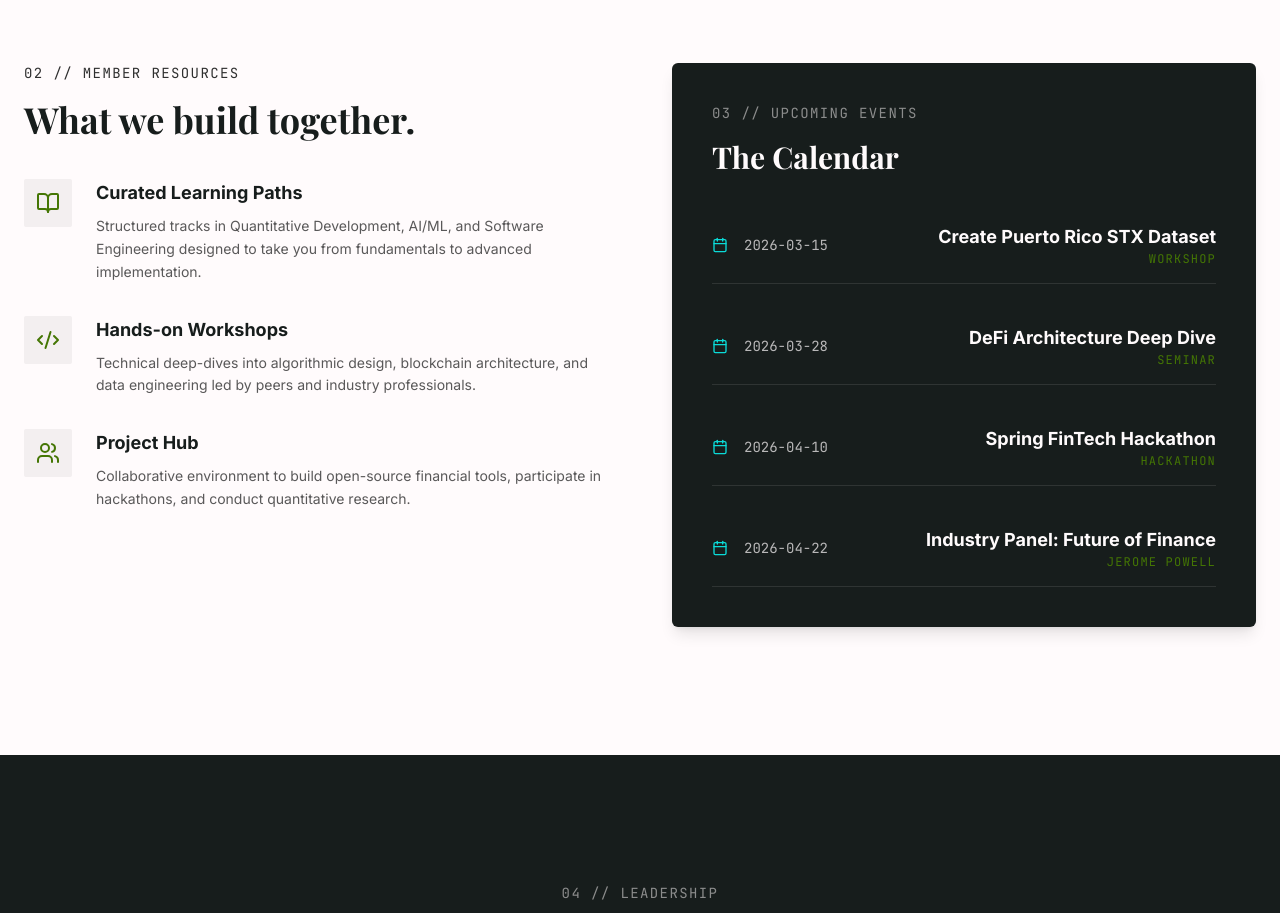
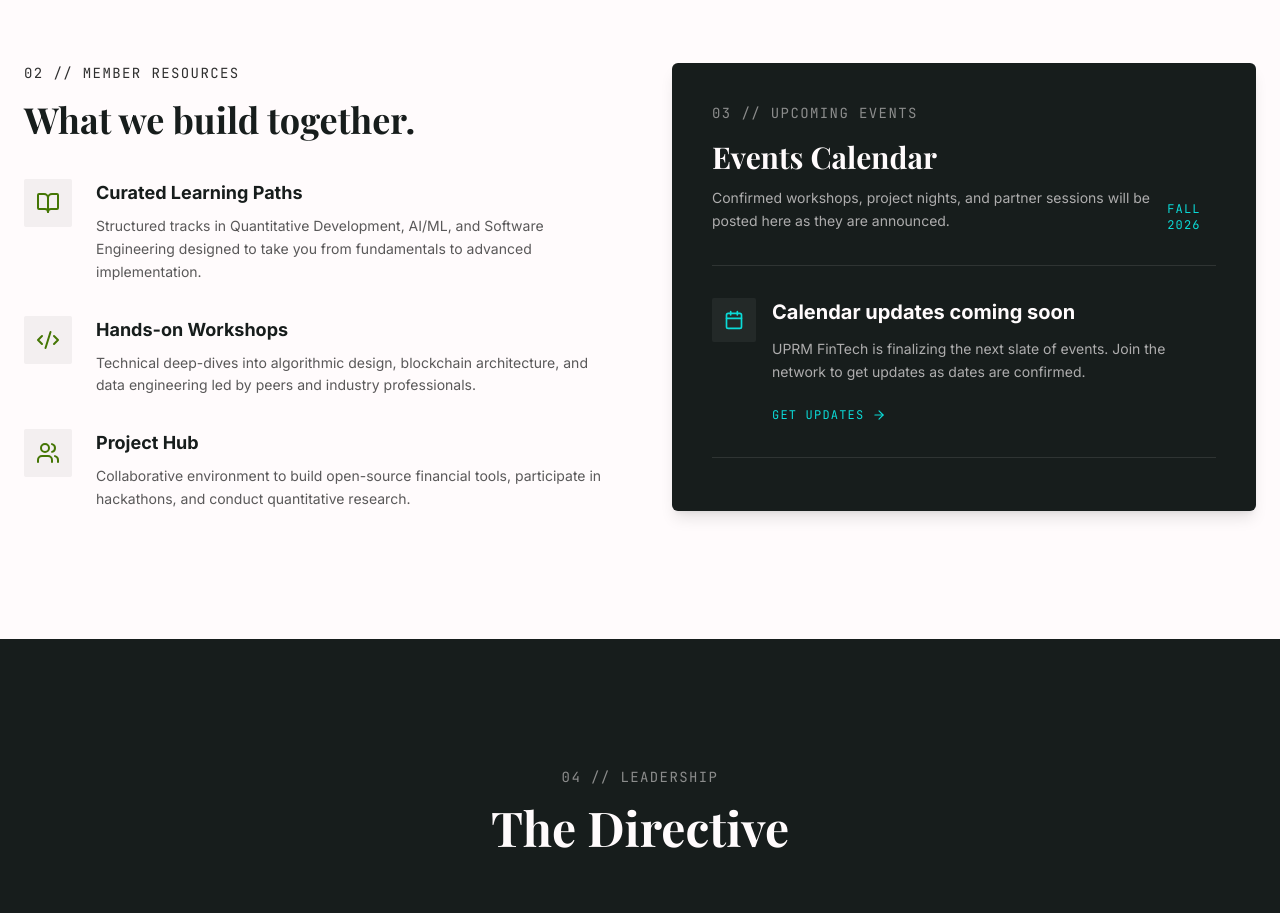
Before and after one commit to uprmfintech/uprmfintechclub, a Next.js app in the folder website/: page / in a window 1280 px wide. Shown: the part 2520-3433 px from the top of the page. Built offline with nearby package versions, Linux system fonts and the light colour scheme; a web font is replaced by a local one.

Commit message:
update upcoming events section: enhance layout and messaging for better user engagement

```diff
--- a/website/app/page.js
+++ b/website/app/page.js
@@ -8,6 +8,7 @@ import Image from "next/image";
 
 gsap.registerPlugin(ScrollTrigger);
 const CONTACT_FORM_URL = "https://docs.google.com/forms/d/e/1FAIpQLSeoHZxF_ptuzaZr-T0AlGuwkUQLRSWUgt5oycRjNIK8lZvi8g/viewform";
+const upcomingEvents = [];
 
 const Navbar = () => {
   const [scrolled, setScrolled] = useState(false);
@@ -415,26 +416,59 @@ const ResourcesEvents = () => {
           {/* Events Pane */}
           <div id="events" className="bg-brand-dark text-brand-white rounded-md p-8 md:p-10 shadow-lg">
             <h2 className="font-mono text-sm tracking-widest uppercase text-brand-white/50 mb-4">03 // Upcoming Events</h2>
-            <h3 className="font-serif text-3xl font-bold mb-8">The Calendar</h3>
+            <div className="mb-8 flex flex-col gap-4 sm:flex-row sm:items-end sm:justify-between">
+              <div>
+                <h3 className="font-serif text-3xl font-bold mb-3">Events Calendar</h3>
+                <p className="font-sans text-sm leading-relaxed text-brand-white/65">
+                  Confirmed workshops, project nights, and partner sessions will be posted here as they are announced.
+                </p>
+              </div>
+              <span className="font-mono text-xs uppercase tracking-widest text-brand-aqua">Fall 2026</span>
+            </div>
 
             <div className="space-y-6">
-              {[
-                { date: "2026-03-15", title: "Create Puerto Rico STX Dataset", type: "Workshop" },
-                { date: "2026-03-28", title: "DeFi Architecture Deep Dive", type: "Seminar" },
-                { date: "2026-04-10", title: "Spring FinTech Hackathon", type: "Hackathon" },
-                { date: "2026-04-22", title: "Industry Panel: Future of Finance", type: "Jerome Powell" },
-              ].map((event, i) => (
-                <div key={i} className="resource-item group flex flex-col sm:flex-row sm:items-center justify-between py-4 border-b border-brand-white/10 hover:border-brand-aqua transition-colors">
-                  <div className="flex items-center gap-4 mb-2 sm:mb-0">
-                    <Calendar className="w-4 h-4 text-brand-aqua" />
-                    <span className="font-mono text-sm text-brand-white/70">{event.date}</span>
+              {upcomingEvents.length > 0 ? (
+                upcomingEvents.map((event) => (
+                  <div key={`${event.date}-${event.title}`} className="resource-item group flex flex-col justify-between gap-3 border-b border-brand-white/10 py-4 transition-colors hover:border-brand-aqua sm:flex-row sm:items-center">
+                    <div className="flex items-start gap-4">
+                      <Calendar className="mt-0.5 h-4 w-4 shrink-0 text-brand-aqua" />
+                      <div className="flex flex-col gap-1">
+                        <span className="font-mono text-sm text-brand-white/70">{event.date}</span>
+                        {event.time ? (
+                          <span className="font-mono text-xs uppercase tracking-widest text-brand-white/45">{event.time}</span>
+                        ) : null}
+                      </div>
+                    </div>
+                    <div className="flex min-w-0 flex-col sm:items-end sm:text-right">
+                      <span className="break-words font-sans text-lg font-bold transition-colors group-hover:text-brand-aqua">{event.title}</span>
+                      <span className="font-mono text-xs uppercase tracking-widest text-brand-green">{event.type}</span>
+                      {event.location ? (
+                        <span className="mt-1 font-sans text-xs text-brand-white/50">{event.location}</span>
+                      ) : null}
+                    </div>
                   </div>
-                  <div className="flex flex-col sm:items-end">
-                    <span className="font-sans font-bold text-lg group-hover:text-brand-aqua transition-colors">{event.title}</span>
-                    <span className="font-mono text-xs text-brand-green uppercase tracking-widest">{event.type}</span>
+                ))
+              ) : (
+                <div className="resource-item border-y border-brand-white/10 py-8">
+                  <div className="flex items-start gap-4">
+                    <div className="flex h-11 w-11 shrink-0 items-center justify-center rounded-sm bg-brand-white/5">
+                      <Calendar className="h-5 w-5 text-brand-aqua" />
+                    </div>
+                    <div>
+                      <h4 className="font-sans text-xl font-bold">Calendar updates coming soon</h4>
+                      <p className="mt-3 max-w-md font-sans text-sm leading-relaxed text-brand-white/65">
+                        UPRM FinTech is finalizing the next slate of events. Join the network to get updates as dates are confirmed.
+                      </p>
+                      <a
+                        href={CONTACT_FORM_URL}
+                        className="mt-6 inline-flex items-center gap-2 font-mono text-xs uppercase tracking-widest text-brand-aqua transition-colors hover:text-brand-white"
+                      >
+                        Get Updates <ArrowRight className="h-3.5 w-3.5" />
+                      </a>
+                    </div>
                   </div>
                 </div>
-              ))}
+              )}
             </div>
           </div>
 
```
